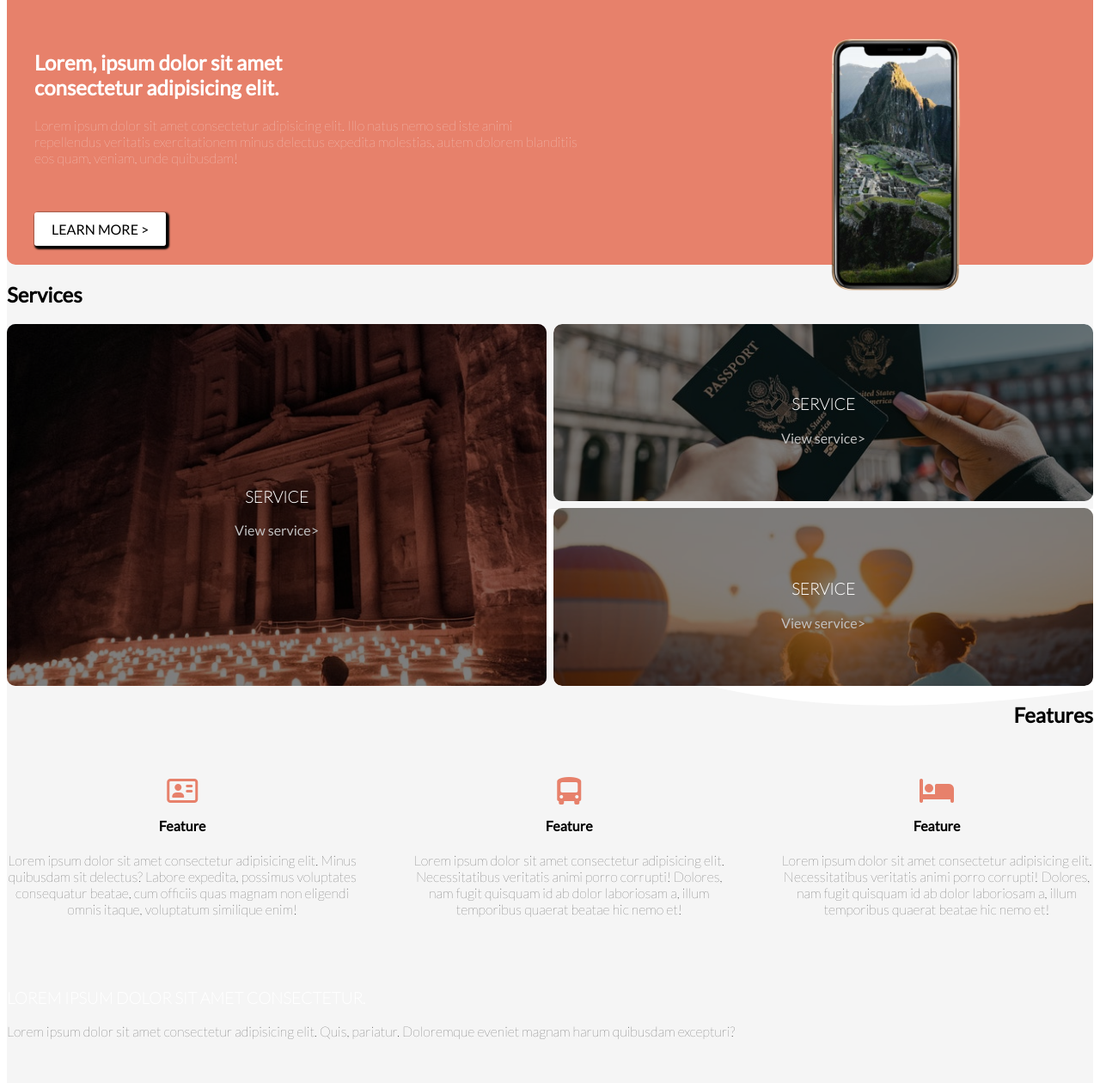
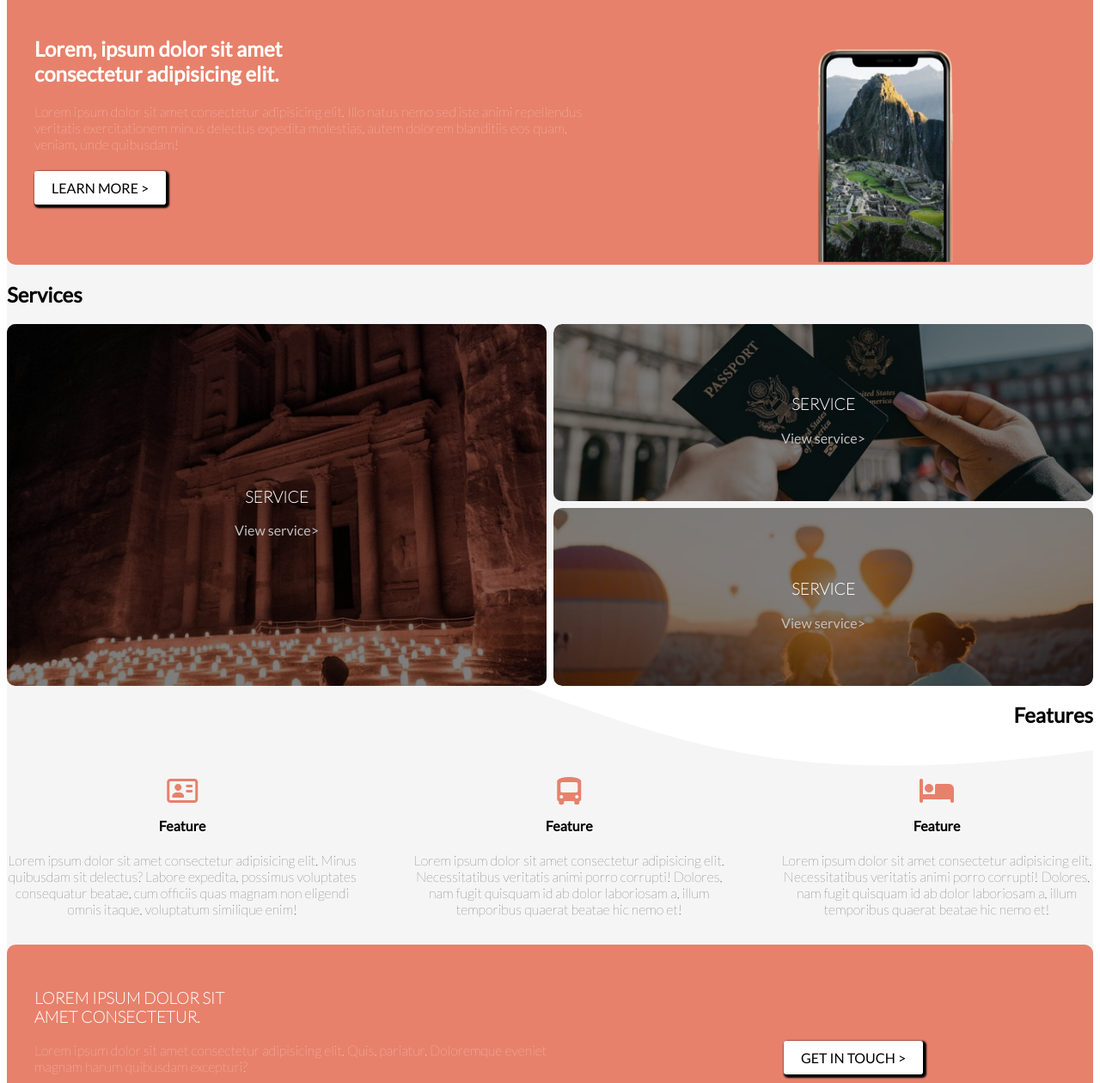
Before and after one commit to Swapaadeg/Travel-Together, a website: page index.html in a window 1280 px wide. Shown: the part 69-1329 px from the top of the page at 86% size. Drawn offline with Linux system fonts and the light colour scheme.

Commit message:
2e banner

```diff
--- a/assets/scss/base/_base.scss
+++ b/assets/scss/base/_base.scss
@@ -11,7 +11,7 @@ h3 {
     text-transform: uppercase;
 }
 p {
-    margin-bottom: 4rem;
+    margin-bottom: 2rem;
     font-family: variable.$police-secondaire;
 }
 
--- a/assets/scss/components/_banner.scss
+++ b/assets/scss/components/_banner.scss
@@ -3,10 +3,31 @@
 
 .hero__wrapper {
         @include mixins.banner;
-    p {
+        width: 100%;
+        p {
         color: variable.$secondary-color;
     }
     img {
         width: 50%;
+        clip-path: inset(0 0 20% 0);
+        transform: translateY(21%)
+    }
+    .hero-content {
+        padding: 2rem 0 5rem 2rem;
     }
 }
+
+.bloc__wrapper {
+    @include mixins.banner;
+    width: 100%;
+    p {
+        color: variable.$secondary-color;
+    }
+    .bloc-content {
+        width: 50%;
+        padding: 2rem 0 5rem 2rem;
+    }
+    a {
+        align-self: center;
+    }
+}
--- a/assets/scss/pages/_homepage.scss
+++ b/assets/scss/pages/_homepage.scss
@@ -1,17 +1,12 @@
 @use "../abstracts/variables" as variable;
+@use "../abstracts/mixins" as mixins;
 
 .hero__wrapper {
-    position: relative;
-    p {
-    color: variable.$secondary-color;
-}
-    img {
-    width: 50%;
-    transform: translateY(18%);
-}
-    .hero-content {
-    padding: 3rem 3rem 2rem 2rem;
-}
+        img {
+            width: 50%;
+            clip-path: inset(0 0 20% 0);
+            transform: translateY(21%)
+        }
 }
 
 .allservices {
--- a/index.html
+++ b/index.html
@@ -88,9 +88,11 @@
 
         <section class="bloc">
             <div class="bloc__wrapper container">
-                <h3>Lorem ipsum dolor sit amet consectetur.</h3>
-                <p>Lorem ipsum dolor sit amet consectetur adipisicing elit. Quis, pariatur. Doloremque eveniet magnam harum quibusdam excepturi?</p>
-                <a href="getin" class="btn-primary">Get in touch ></a>
+                <div class="bloc-content">
+                    <h3>Lorem ipsum dolor sit <br>amet consectetur.</h3>
+                    <p>Lorem ipsum dolor sit amet consectetur adipisicing elit. Quis, pariatur. Doloremque eveniet magnam harum quibusdam excepturi?</p>
+                </div>
+                    <a href="getin" class="btn-primary">Get in touch ></a>
             </div>
         </section>
     </main>
```
Also changed, not shown: assets/css/style.css, 1 other file.
